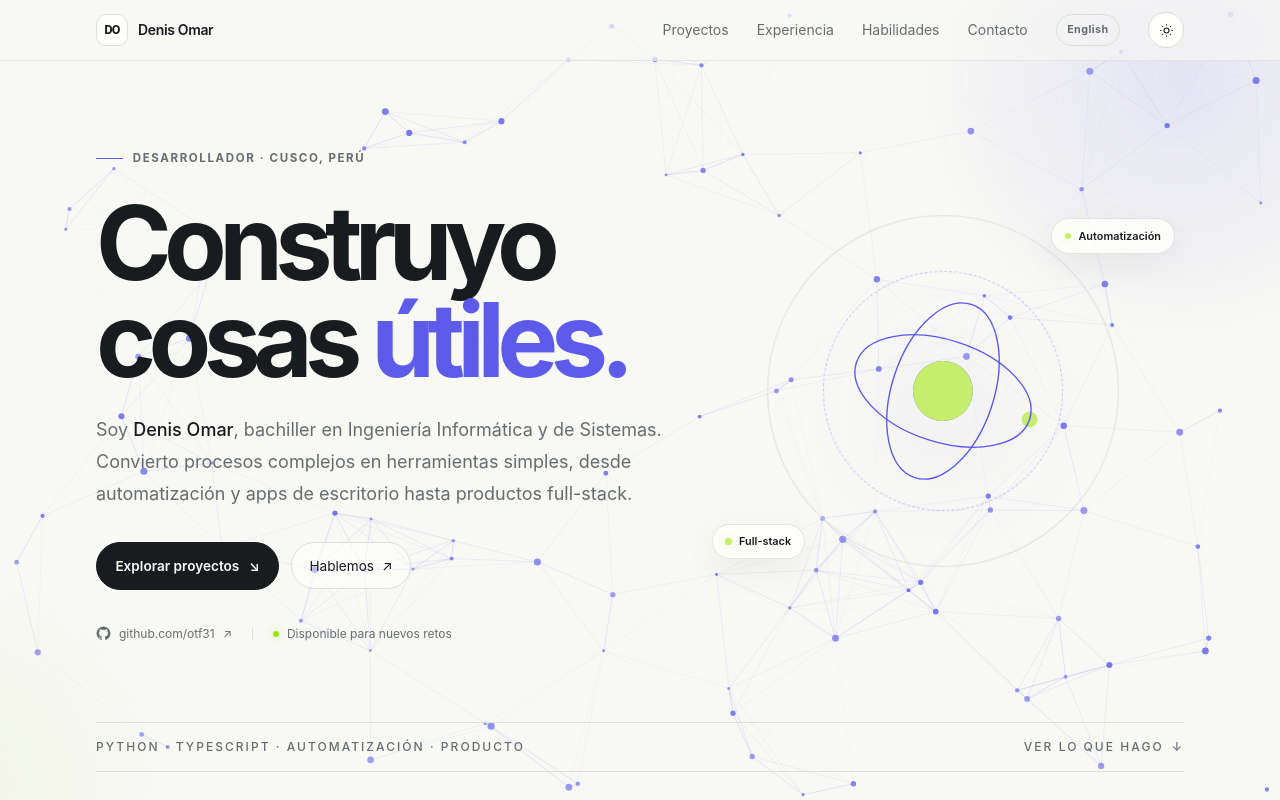
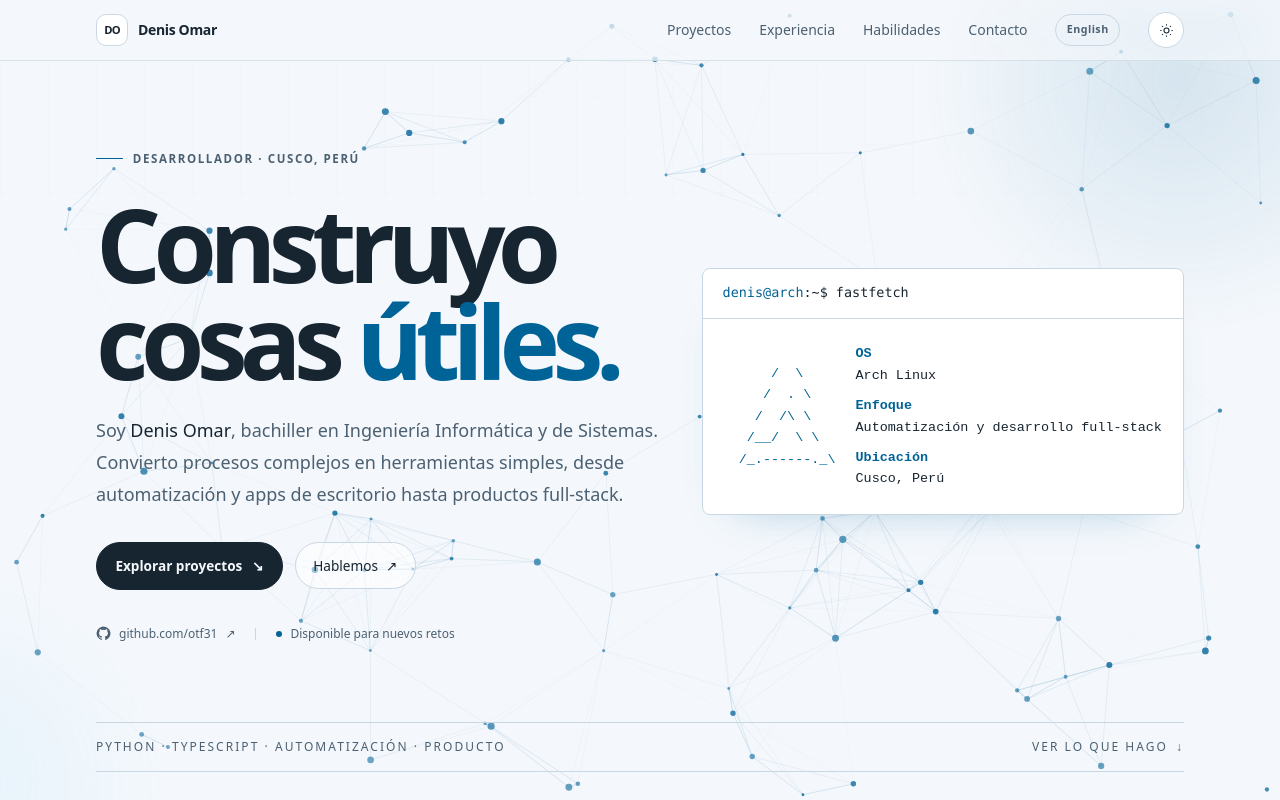
Before and after one commit to otf31/portfolio, an Astro site: page / in a window 1280 px wide. Shown: the top 800 px of the page. Built offline with nearby package versions, Linux system fonts and the light colour scheme; Astro itself is replaced by a stand-in of ours; a web font is replaced by a local one.

Commit message:
Give portfolio an Arch Linux theme
Add a bilingual fastfetch panel, a blue and graphite palette, and local Shantell Sans typography with a base-aware font URL.

```diff
--- a/package.json
+++ b/package.json
@@ -16,7 +16,6 @@
     "@tailwindcss/vite": "^4.3.3",
     "astro": "^7.4.4",
     "astro-expressive-code": "^0.44.3",
-    "lottie-web": "^5.13.0",
     "tailwindcss": "^4.3.3"
   }
 }
--- a/public/animations/orbit.json
+++ /dev/null
@@ -1,57 +0,0 @@
-{
-  "v": "5.12.2",
-  "fr": 30,
-  "ip": 0,
-  "op": 180,
-  "w": 400,
-  "h": 400,
-  "nm": "Orbitas creativas",
-  "ddd": 0,
-  "assets": [],
-  "layers": [
-    {
-      "ddd": 0,
-      "ind": 1,
-      "ty": 4,
-      "nm": "Sistema orbital",
-      "sr": 1,
-      "ks": {
-        "o": { "a": 0, "k": 100 },
-        "r": { "a": 1, "k": [{ "i": { "x": [0.833], "y": [0.833] }, "o": { "x": [0.167], "y": [0.167] }, "t": 0, "s": [0] }, { "t": 180, "s": [360] }] },
-        "p": { "a": 0, "k": [200, 200, 0] },
-        "a": { "a": 0, "k": [0, 0, 0] },
-        "s": { "a": 0, "k": [100, 100, 100] }
-      },
-      "ao": 0,
-      "shapes": [
-        { "ty": "gr", "nm": "Orbit 1", "it": [
-          { "ty": "el", "p": { "a": 0, "k": [0, 0] }, "s": { "a": 0, "k": [268, 150] }, "nm": "Elipse" },
-          { "ty": "st", "c": { "a": 0, "k": [0.357, 0.345, 0.918, 0.52] }, "o": { "a": 0, "k": 100 }, "w": { "a": 0, "k": 2 }, "lc": 2, "lj": 2, "nm": "Trazo" },
-          { "ty": "tr", "p": { "a": 0, "k": [0, 0] }, "a": { "a": 0, "k": [0, 0] }, "s": { "a": 0, "k": [100, 100] }, "r": { "a": 0, "k": 0 }, "o": { "a": 0, "k": 100 }, "sk": { "a": 0, "k": 0 }, "sa": { "a": 0, "k": 0 } }
-        ] },
-        { "ty": "gr", "nm": "Orbit 2", "it": [
-          { "ty": "el", "p": { "a": 0, "k": [0, 0] }, "s": { "a": 0, "k": [150, 268] }, "nm": "Elipse" },
-          { "ty": "st", "c": { "a": 0, "k": [0.357, 0.345, 0.918, 0.38] }, "o": { "a": 0, "k": 100 }, "w": { "a": 0, "k": 2 }, "lc": 2, "lj": 2, "nm": "Trazo" },
-          { "ty": "tr", "p": { "a": 0, "k": [0, 0] }, "a": { "a": 0, "k": [0, 0] }, "s": { "a": 0, "k": [100, 100] }, "r": { "a": 0, "k": 0 }, "o": { "a": 0, "k": 100 }, "sk": { "a": 0, "k": 0 }, "sa": { "a": 0, "k": 0 } }
-        ] },
-        { "ty": "gr", "nm": "Nucleo", "it": [
-          { "ty": "el", "p": { "a": 0, "k": [0, 0] }, "s": { "a": 0, "k": [88, 88] }, "nm": "Nucleo" },
-          { "ty": "fl", "c": { "a": 0, "k": [0.776, 0.937, 0.435, 1] }, "o": { "a": 0, "k": 100 }, "r": 1, "nm": "Relleno" },
-          { "ty": "el", "p": { "a": 0, "k": [0, 0] }, "s": { "a": 0, "k": [25, 25] }, "nm": "Centro" },
-          { "ty": "fl", "c": { "a": 0, "k": [0.357, 0.345, 0.918, 1] }, "o": { "a": 0, "k": 100 }, "r": 1, "nm": "Centro violeta" },
-          { "ty": "tr", "p": { "a": 0, "k": [0, 0] }, "a": { "a": 0, "k": [0, 0] }, "s": { "a": 0, "k": [100, 100] }, "r": { "a": 0, "k": 0 }, "o": { "a": 0, "k": 100 }, "sk": { "a": 0, "k": 0 }, "sa": { "a": 0, "k": 0 } }
-        ] },
-        { "ty": "gr", "nm": "Satélite", "it": [
-          { "ty": "el", "p": { "a": 0, "k": [134, 0] }, "s": { "a": 0, "k": [23, 23] }, "nm": "Satélite" },
-          { "ty": "fl", "c": { "a": 0, "k": [0.776, 0.937, 0.435, 1] }, "o": { "a": 0, "k": 100 }, "r": 1, "nm": "Lima" },
-          { "ty": "tr", "p": { "a": 0, "k": [0, 0] }, "a": { "a": 0, "k": [0, 0] }, "s": { "a": 0, "k": [100, 100] }, "r": { "a": 0, "k": 0 }, "o": { "a": 0, "k": 100 }, "sk": { "a": 0, "k": 0 }, "sa": { "a": 0, "k": 0 } }
-        ] }
-      ],
-      "ip": 0,
-      "op": 180,
-      "st": 0,
-      "bm": 0
-    }
-  ],
-  "markers": []
-}
--- a/src/components/Hero.astro
+++ b/src/components/Hero.astro
@@ -5,7 +5,17 @@ interface Props { lang?: Locale }
 
 const { lang = 'es' }: Props = Astro.props;
 const text = ui[lang];
-const base = import.meta.env.BASE_URL.endsWith('/') ? import.meta.env.BASE_URL : `${import.meta.env.BASE_URL}/`;
+const terminalRows = [
+  ['OS', 'Arch Linux'],
+  [lang === 'en' ? 'Focus' : 'Enfoque', lang === 'en' ? 'Automation and full-stack development' : 'Automatización y desarrollo full-stack'],
+  [lang === 'en' ? 'Location' : 'Ubicación', lang === 'en' ? 'Cusco, Peru' : 'Cusco, Perú'],
+];
+const terminalArt = String.raw`      /  \
+     /  . \
+    /  /\ \
+   /__/  \ \
+  /_.------._\
+`.trimEnd();
 ---
 
 <section id={lang === 'en' ? 'home' : 'inicio'} class="hero-grid min-h-[calc(88svh-4rem)] py-14 sm:py-20">
@@ -26,18 +36,57 @@ const base = import.meta.env.BASE_URL.endsWith('/') ? import.meta.env.BASE_URL :
           github.com/otf31 <span aria-hidden="true" class="transition-transform group-hover:-translate-y-0.5 group-hover:translate-x-0.5">↗</span>
         </a>
         <span class="hidden h-3 w-px bg-[rgb(var(--border))] sm:block"></span>
-        <span class="inline-flex items-center gap-2"><span class="h-1.5 w-1.5 rounded-full bg-lime-400 shadow-[0_0_9px_rgb(var(--lime)/.8)]"></span>{text.hero.available}</span>
+        <span class="inline-flex items-center gap-2"><span class="h-1.5 w-1.5 rounded-full bg-[rgb(var(--accent))]"></span>{text.hero.available}</span>
       </div>
     </div>
   </div>
-  <div class="hero-art reveal visible" aria-label={lang === 'en' ? 'Animated illustration of orbits and connected systems' : 'Ilustración animada de órbitas y sistemas conectados'}>
-    <div class="orbit-label orbit-label--one">Automatización</div>
-    <div class="orbit-label orbit-label--two">Full-stack</div>
-    <div id="hero-lottie" class="lottie-orbit" data-animation={`${base}animations/orbit.json`} aria-hidden="true"></div>
-  </div>
+  <figure class="terminal">
+    <figcaption><code><span>denis@arch</span>:~$ fastfetch</code></figcaption>
+    <div class="terminal-body">
+      <pre aria-hidden="true">{terminalArt}</pre>
+      <dl>
+        {terminalRows.map(([label, value]) => (
+          <div><dt>{label}</dt><dd>{value}</dd></div>
+        ))}
+      </dl>
+    </div>
+  </figure>
 </section>
 
 <div class="mb-8 flex items-center justify-between border-y border-[rgb(var(--border))] py-4 text-[.65rem] font-medium uppercase tracking-[.17em] text-[rgb(var(--muted))] sm:mb-12 sm:text-xs">
   <span>{text.hero.specialties}</span>
   <a href={lang === 'en' ? '#projects' : '#proyectos'} class="hidden items-center gap-2 hover:text-[rgb(var(--fg))] sm:flex">{text.hero.seeWork} <span>↓</span></a>
 </div>
+
+<style>
+  .terminal {
+    min-width: 0;
+    margin: 0;
+    background: rgb(var(--surface));
+    border: 1px solid rgb(var(--border));
+    border-radius: .5rem;
+    box-shadow: 0 20px 45px -35px rgb(var(--accent) / .45);
+    font-family: var(--mono);
+    font-size: .84rem;
+    line-height: 1.6;
+  }
+  figcaption {
+    padding: .85rem 1.25rem;
+    border-bottom: 1px solid rgb(var(--border));
+  }
+  figcaption span, pre, dt { color: rgb(var(--accent)); }
+  .terminal-body {
+    display: grid;
+    grid-template-columns: max-content minmax(0, 1fr);
+    gap: 1.25rem;
+    align-items: center;
+    padding: 1.5rem 1.25rem;
+  }
+  pre { margin: 0; font: inherit; white-space: pre; }
+  dl { display: grid; gap: .55rem; margin: 0; }
+  dt { font-weight: 650; }
+  dd { margin: 0; }
+  @media (max-width: 380px) {
+    .terminal-body { grid-template-columns: 1fr; }
+  }
+</style>
--- a/src/layouts/BaseLayout.astro
+++ b/src/layouts/BaseLayout.astro
@@ -28,6 +28,15 @@ const pageDescription = description ?? (lang === 'en' ? 'Portfolio of projects a
 <!doctype html>
 <html lang={lang} class="scroll-pt-24">
   <head>
+    <style is:inline set:html={`
+      @font-face {
+        font-family: "Shantell Sans";
+        src: url("${base}/fonts/ShantellSans.ttf") format("truetype");
+        font-style: normal;
+        font-weight: 300 800;
+        font-display: swap;
+      }
+    `}></style>
     <meta charset="utf-8" />
     <meta name="viewport" content="width=device-width, initial-scale=1" />
     <link rel="icon" type="image/svg+xml" href={`${base}/favicon.svg`} />
@@ -148,15 +157,6 @@ const pageDescription = description ?? (lang === 'en' ? 'Portfolio of projects a
         }));
         initScrollAnimations();
         initParticleBackground(document.getElementById('particle-canvas'), document.getElementById('cursor-glow'));
-        const target = document.getElementById('hero-lottie');
-        if (target && !target.dataset.loaded) {
-          target.dataset.loaded = 'true';
-          const reduced = matchMedia('(prefers-reduced-motion: reduce)').matches;
-          import('lottie-web').then(({ default: lottie }) => {
-            const animation = lottie.loadAnimation({ container: target, renderer: 'svg', loop: true, autoplay: !reduced, path: target.dataset.animation });
-            if (reduced) animation.goToAndStop(0, true);
-          }).catch(() => { target.dataset.loaded = 'false'; });
-        }
       };
       document.addEventListener('astro:page-load', initPortfolio);
       if (document.readyState === 'loading') document.addEventListener('DOMContentLoaded', initPortfolio, { once: true }); else initPortfolio();
--- a/src/scripts/particle-background.js
+++ b/src/scripts/particle-background.js
@@ -39,7 +39,7 @@ export function initParticleBackground(canvas, cursorGlow) {
   const paint = (time = 0, staticFrame = false) => {
     context.clearRect(0, 0, width, height);
     const dark = document.documentElement.classList.contains('dark');
-    const rgb = dark ? '174, 169, 255' : '92, 91, 234';
+    const rgb = dark ? '96, 193, 243' : '0, 99, 151';
     const linkDistance = Math.min(165, width * 0.15);
     const pointerAge = Math.max(0, time - pointer.lastMove);
     const pointerStrength = !pointer.active ? 0 : pointer.inside ? 1 : Math.max(0, 1 - pointerAge / pointerFadeMs);
--- a/src/styles/global.css
+++ b/src/styles/global.css
@@ -1,29 +1,34 @@
 @import "tailwindcss";
+
+@theme {
+  --font-sans: "Shantell Sans", ui-sans-serif, system-ui, sans-serif;
+}
 
 @custom-variant dark (&:where(.dark, .dark *));
 
 :root {
+  --mono: "IBM Plex Mono", ui-monospace, monospace;
   color-scheme: light;
-  --bg: 248 248 245;
-  --surface: 255 255 252;
-  --fg: 25 28 31;
-  --muted: 103 109 111;
-  --border: 220 223 218;
-  --accent: 92 91 234;
-  --lime: 198 239 111;
-  --grid: 25 28 31;
+  --bg: 244 248 252;
+  --surface: 255 255 255;
+  --fg: 23 37 49;
+  --muted: 76 96 113;
+  --border: 201 215 226;
+  --accent: 0 99 151;
+  --accent-soft: 126 205 246;
+  --grid: 23 37 49;
 }
 
 .dark {
   color-scheme: dark;
-  --bg: 17 19 21;
-  --surface: 24 27 29;
-  --fg: 237 239 232;
-  --muted: 157 164 161;
-  --border: 51 57 57;
-  --accent: 151 145 255;
-  --lime: 198 239 111;
-  --grid: 237 239 232;
+  --bg: 15 21 28;
+  --surface: 22 31 41;
+  --fg: 231 240 248;
+  --muted: 159 180 197;
+  --border: 56 76 94;
+  --accent: 96 193 243;
+  --accent-soft: 126 205 246;
+  --grid: 231 240 248;
 }
 
 html { scroll-behavior: smooth; scroll-padding-top: 6rem; }
@@ -31,12 +36,12 @@ body {
   margin: 0;
   color: rgb(var(--fg));
   background: rgb(var(--bg));
-  font-family: Inter, ui-sans-serif, system-ui, -apple-system, BlinkMacSystemFont, "Segoe UI", sans-serif;
+  font-family: var(--font-sans);
   text-rendering: optimizeLegibility;
   -webkit-font-smoothing: antialiased;
   transition: color .3s ease, background-color .3s ease;
 }
-::selection { background: rgb(var(--lime) / .65); color: #17191a; }
+::selection { background: rgb(var(--accent-soft) / .65); color: #17191a; }
 a, button { -webkit-tap-highlight-color: transparent; }
 a { color: inherit; text-decoration: none; }
 button { color: inherit; font: inherit; }
@@ -44,7 +49,7 @@ button { color: inherit; font: inherit; }
 
 .site-shell { position: relative; isolation: isolate; overflow: clip; }
 .site-header, main, footer { position: relative; z-index: 1; }
-.cursor-glow { position: fixed; z-index: 0; left: 0; top: 0; width: min(38rem, 100vw); aspect-ratio: 1; border-radius: 50%; opacity: 0; pointer-events: none; transform: translate(-50%, -50%); background: radial-gradient(circle, rgb(var(--accent) / .09) 0%, rgb(var(--lime) / .05) 20%, transparent 68%); mix-blend-mode: multiply; transition: opacity .06s linear; }
+.cursor-glow { position: fixed; z-index: 0; left: 0; top: 0; width: min(38rem, 100vw); aspect-ratio: 1; border-radius: 50%; opacity: 0; pointer-events: none; transform: translate(-50%, -50%); background: radial-gradient(circle, rgb(var(--accent) / .09) 0%, rgb(var(--accent-soft) / .05) 20%, transparent 68%); mix-blend-mode: multiply; transition: opacity .06s linear; }
 .dark .cursor-glow { mix-blend-mode: screen; }
 .cursor-glow.is-active { opacity: 1; }
 .particle-canvas { position: fixed; z-index: 0; inset: 0; width: 100%; height: 100%; pointer-events: none; opacity: .95; }
@@ -57,8 +62,8 @@ button { color: inherit; font: inherit; }
 }
 .ambient-orb { position: absolute; z-index: -1; pointer-events: none; border-radius: 999px; filter: blur(1px); }
 .ambient-orb--one { width: 32rem; height: 32rem; top: -12rem; right: -9rem; background: radial-gradient(circle, rgb(var(--accent) / .12), transparent 68%); animation: drift 16s ease-in-out infinite alternate; }
-.ambient-orb--two { width: 25rem; height: 25rem; top: 34rem; left: -17rem; background: radial-gradient(circle, rgb(var(--lime) / .11), transparent 68%); animation: drift 20s ease-in-out infinite alternate-reverse; }
-.top-progress { position: fixed; z-index: 60; inset: 0 auto auto 0; height: 2px; width: 0; background: linear-gradient(90deg, rgb(var(--accent)), rgb(var(--lime))); box-shadow: 0 0 14px rgb(var(--accent) / .5); }
+.ambient-orb--two { width: 25rem; height: 25rem; top: 34rem; left: -17rem; background: radial-gradient(circle, rgb(var(--accent-soft) / .11), transparent 68%); animation: drift 20s ease-in-out infinite alternate-reverse; }
+.top-progress { position: fixed; z-index: 60; inset: 0 auto auto 0; height: 2px; width: 0; background: linear-gradient(90deg, rgb(var(--accent)), rgb(var(--accent-soft))); box-shadow: 0 0 14px rgb(var(--accent) / .5); }
 .site-header { background: rgb(var(--bg) / .76); border-bottom: 1px solid rgb(var(--border) / .7); backdrop-filter: blur(18px); -webkit-backdrop-filter: blur(18px); }
 .nav-link { position: relative; color: rgb(var(--muted)); transition: color .2s ease; }
 .nav-link::after { position: absolute; content: ""; height: 1px; left: 0; right: 100%; bottom: -.55rem; background: rgb(var(--accent)); transition: right .25s ease; }
@@ -73,18 +78,10 @@ button { color: inherit; font: inherit; }
 .eyebrow::before { width: 1.7rem; height: 1px; background: rgb(var(--accent)); content: ""; }
 .hero-title { max-width: 12ch; font-size: clamp(3rem, 8vw, 6.6rem); line-height: .95; letter-spacing: -.075em; font-weight: 680; }
 .hero-title .accent-word { color: rgb(var(--accent)); }
-.hero-art { position: relative; min-height: 16rem; display: grid; place-items: center; }
-.hero-art::before { position: absolute; width: min(22rem, 78vw); aspect-ratio: 1; border: 1px solid rgb(var(--border)); border-radius: 50%; content: ""; animation: orbit 34s linear infinite; }
-.hero-art::after { position: absolute; width: min(15rem, 58vw); aspect-ratio: 1; border: 1px dashed rgb(var(--accent) / .35); border-radius: 50%; content: ""; animation: orbit 26s linear infinite reverse; }
-.lottie-orbit { position: relative; z-index: 1; width: min(17rem, 68vw); filter: drop-shadow(0 20px 50px rgb(var(--accent) / .15)); }
-.orbit-label { position: absolute; z-index: 2; display: flex; align-items: center; gap: .45rem; border: 1px solid rgb(var(--border) / .8); border-radius: 999px; padding: .55rem .8rem; color: rgb(var(--fg)); background: rgb(var(--surface) / .78); box-shadow: 0 10px 35px rgb(0 0 0 / .06); font-size: .68rem; font-weight: 600; backdrop-filter: blur(12px); }
-.orbit-label::before { width: .4rem; height: .4rem; border-radius: 50%; background: rgb(var(--lime)); content: ""; box-shadow: 0 0 12px rgb(var(--lime) / .7); }
-.orbit-label--one { top: 10%; right: 2%; }
-.orbit-label--two { bottom: 11%; left: 2%; }
 .section-kicker { display: block; margin-bottom: .65rem; color: rgb(var(--accent)); font-size: .67rem; font-weight: 700; letter-spacing: .16em; text-transform: uppercase; }
 .section-title { font-size: clamp(1.7rem, 4vw, 2.45rem); font-weight: 650; letter-spacing: -.055em; line-height: 1.08; }
 .section-intro { max-width: 42rem; color: rgb(var(--muted)); line-height: 1.7; }
-.surface-card { border: 1px solid rgb(var(--border)); border-radius: 1.1rem; background: rgb(var(--surface) / .78); box-shadow: 0 10px 35px rgb(20 25 20 / .025); }
+.surface-card { border: 1px solid rgb(var(--border)); border-radius: .5rem; background: rgb(var(--surface) / .78); box-shadow: 0 10px 35px rgb(20 25 20 / .025); }
 .card-hover { transition: transform .35s cubic-bezier(.2,.75,.2,1), border-color .3s, box-shadow .3s, background-color .3s; }
 .card-hover:hover { transform: translateY(-5px); border-color: rgb(var(--accent) / .5); box-shadow: 0 24px 60px -35px rgb(var(--accent) / .4); }
 .project-card { position: relative; overflow: hidden; }
@@ -105,9 +102,8 @@ button { color: inherit; font: inherit; }
 .copy-toast.show { transform: translateY(0); opacity: 1; }
 .back-top { position: fixed; z-index: 40; right: 1.25rem; bottom: 1.25rem; display: grid; width: 2.7rem; height: 2.7rem; place-items: center; border: 1px solid rgb(var(--border)); border-radius: 50%; color: rgb(var(--fg)); background: rgb(var(--surface) / .9); opacity: 0; transform: translateY(8px); pointer-events: none; transition: .25s; backdrop-filter: blur(12px); }
 .back-top.visible { opacity: 1; transform: translateY(0); pointer-events: auto; }
-.gradient-text { background: linear-gradient(110deg, rgb(var(--accent)), rgb(119 179 111)); -webkit-background-clip: text; background-clip: text; color: transparent; }
+.gradient-text { background: linear-gradient(110deg, rgb(var(--accent)), rgb(var(--accent-soft))); -webkit-background-clip: text; background-clip: text; color: transparent; }
 .glass { background: rgb(var(--surface) / .7); backdrop-filter: blur(14px); }
-@keyframes orbit { to { transform: rotate(360deg); } }
 @keyframes drift { to { transform: translate3d(2rem, 3rem, 0) scale(1.12); } }
 @keyframes section-enter { 0% { opacity: .68; transform: translateY(22px) scale(.985); } 35% { opacity: 1; transform: translateY(-4px) scale(1.005); } 100% { opacity: 1; transform: translateY(0) scale(1); } }
 @keyframes section-frame { 0% { opacity: 0; transform: scale(.97); } 20% { opacity: 1; transform: scale(1); } 100% { opacity: 0; transform: scale(1.02); } }
@@ -115,8 +111,8 @@ button { color: inherit; font: inherit; }
 .section-arrive::after { position: absolute; z-index: 0; inset: -.8rem -.5rem; border: 1px solid rgb(var(--accent) / .58); border-radius: 1.5rem; box-shadow: 0 0 34px rgb(var(--accent) / .18), inset 0 0 25px rgb(var(--accent) / .06); content: ""; pointer-events: none; animation: section-frame 1.1s ease-out both; }
 @media (hover: none), (pointer: coarse) { .particle-canvas { opacity: .9; } }
 
-@media (min-width: 768px) { .hero-grid { grid-template-columns: 1.1fr .9fr; gap: 1rem; } .hero-art { min-height: 27rem; } }
-@media (max-width: 640px) { .site-shell::before { background-size: 32px 32px; } .hero-art { min-height: 15rem; } }
+@media (min-width: 768px) { .hero-grid { grid-template-columns: 1.1fr .9fr; gap: 1rem; } }
+@media (max-width: 640px) { .site-shell::before { background-size: 32px 32px; } }
 @media (prefers-reduced-motion: reduce) {
   *, *::before, *::after { scroll-behavior: auto !important; animation-duration: .01ms !important; animation-iteration-count: 1 !important; transition-duration: .01ms !important; }
   .reveal { transition-duration: .24s !important; transform: translateY(8px) !important; filter: none !important; }
@@ -124,3 +120,4 @@ button { color: inherit; font: inherit; }
   .section-arrive { animation: none !important; outline: 2px solid rgb(var(--accent) / .65); outline-offset: .6rem; }
   .section-arrive::after { animation: none !important; opacity: .45; transform: none; }
 }
+.project-number { font-family: var(--mono); }
```
Also changed, not shown: 2 other files.
